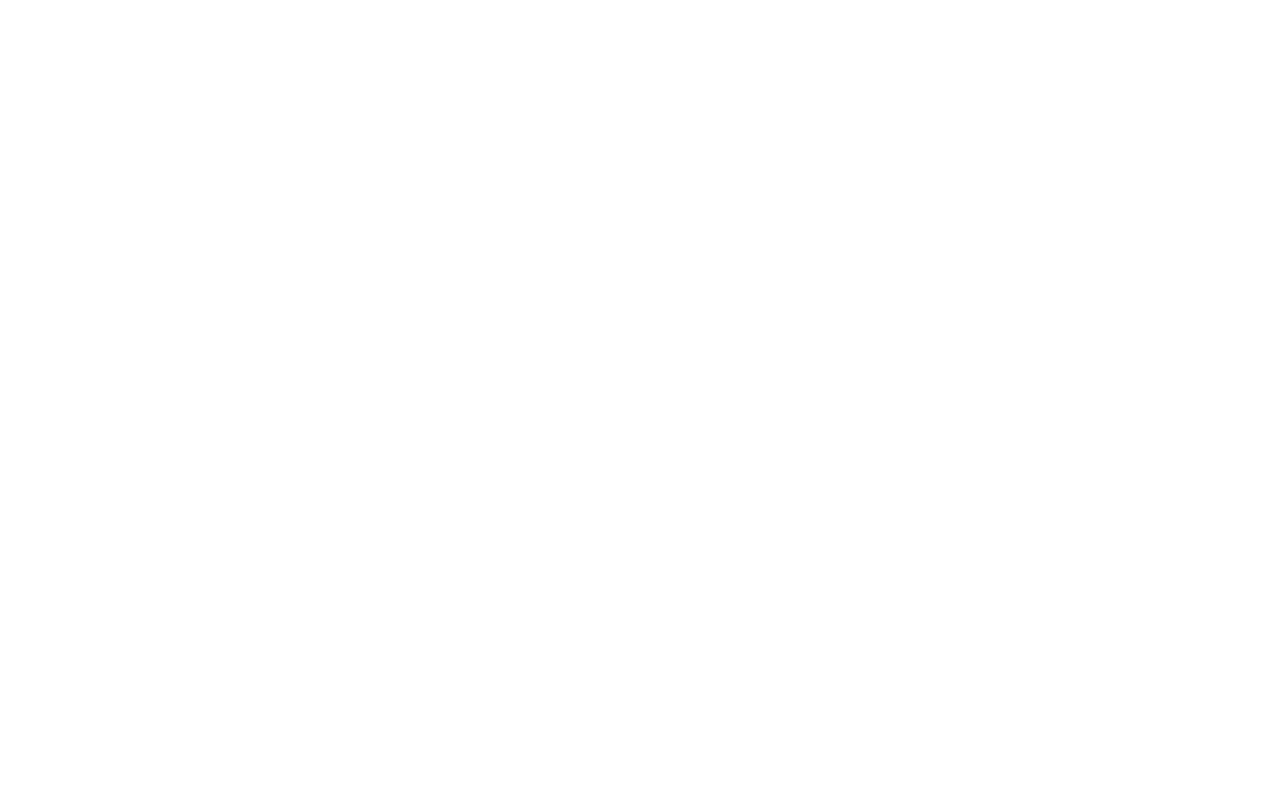
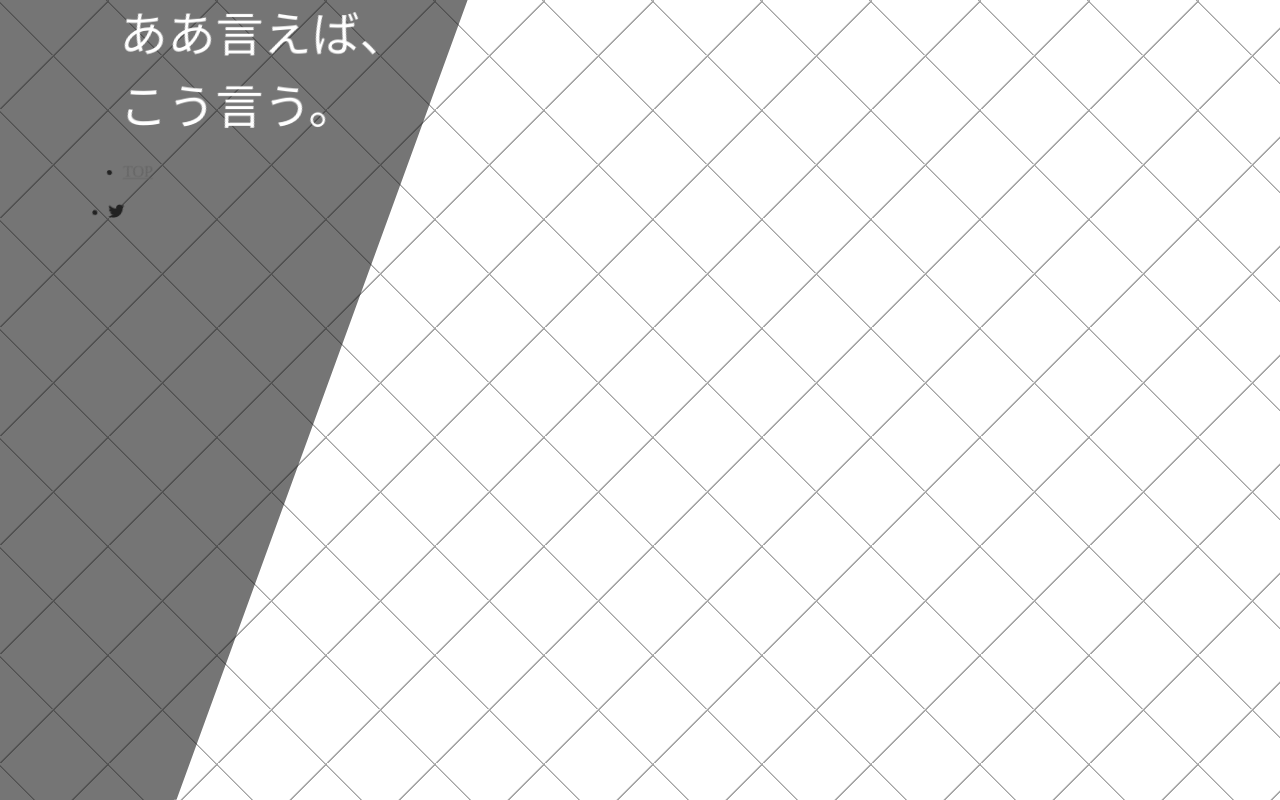
Before and after one commit to ibitsuki0296/quibble, a Nuxt app: page /enter in a window 1280 px wide. Before the commit this address had no page. Built offline with nearby package versions, Linux system fonts and the light colour scheme.

Commit message:
エントランスページ

```diff
--- a/assets/css/style.css
+++ b/assets/css/style.css
@@ -12,7 +12,7 @@
 
 .button {
   border: 1px solid #222;
-  background: rgba(25,25,25,0.2);
+  background: rgba(25,25,25,0.5);
   color: #fff;
   padding: 0.8rem 1.2rem;
   display: block;
@@ -41,7 +41,7 @@
   color: #fff;
 }
 
-.left-side {
+.top.left-side {
   background-color: rgba(25,25,25,0.6);
   padding-left: 190px;
   margin-left: -190px;
@@ -49,18 +49,16 @@
   width: 80vw;
 }
 
-.top.site-title {
+.top .site-title {
   transform: skewX(20deg);
   display: flex;
   justify-content: center;
-}
-
-.site-title {
   font-size: 6em;
+  color: #fff;
   margin: 8rem auto;
 }
 
-.top.button {
+.top .button {
   transform: skewX(20deg);
   width: 10rem;
   margin: 5rem auto 1rem;
@@ -68,7 +66,7 @@
   text-decoration: none;
 }
 
-.right-side {
+.top.right-side {
   background-color: rgba(204,204,204,0.6);
   transform: skewX(-20deg);
   padding-right: 30vw;
@@ -81,3 +79,33 @@
   margin-left: 3rem;
   font-size: 1.5rem;
 }
+
+/* サイドバー */
+.sidebar {
+  height: 100vh;
+  background:
+    linear-gradient(45deg, transparent 74px, transparent 75px, #a4a4a4 75px, #a4a4a4 76px, transparent 77px, transparent 109px),
+    linear-gradient(-45deg, transparent 75px, transparent 76px, #a4a4a4 76px, #a4a4a4 77px, transparent 78px, transparent 109px);
+  background-size: 109px 109px, 109px 109px,100% 6px, 109px 109px, 109px 109px;
+  background-position: 54px 55px, 0px 0px, 0px 0px, 0px 0px, 0px 0px;
+}
+
+.side-wrapper {
+  position: fixed;
+  height: 100vh;
+  transform: skewX(-20deg);
+  width: 40vw;
+  padding-left: 190px;
+  margin-left: -190px;
+  background-color: rgba(25,25,25,0.6);
+}
+
+.side-wrapper > * {
+  transform: skewX(20deg);
+}
+
+.side-wrapper .site-title a {
+  color: #fff;
+  text-decoration: none;
+  font-size: 3rem;
+}
--- /dev/null
+++ b/components/Sidebar.vue
@@ -0,0 +1,21 @@
+<template>
+  <div class="sidebar">
+    <div class="side-wrapper">
+      <div class="site-title">
+        <NuxtLink to="/">ああ言えば、<br />こう言う。</NuxtLink>
+      </div>
+      <nav>
+        <ul>
+          <li><NuxtLink to="/enter">TOP</NuxtLink></li>
+        </ul>
+      </nav>
+      <ul class="sns-list">
+        <li><a href="https://twitter.com/" target="_blank"><i class="fab fa-twitter"></i></a></li>
+      </ul>
+    </div>
+  </div>
+</template>
+<script>
+export default {
+}
+</script>
--- a/nuxt.config.js
+++ b/nuxt.config.js
@@ -9,6 +9,9 @@
       { name: 'viewport', content: 'width=device-width, initial-scale=1' },
       { hid: 'description', name: 'description', content: 'デフォルトの説明文が入ります。' },
     ],
+    script:[
+      { src: 'https://kit.fontawesome.com/bb1405746d.js' }
+    ],
     link: [
       { rel: 'icon', type: 'image/x-icon', href: '/favicon.ico' }
     ],
--- /dev/null
+++ b/pages/enter.vue
@@ -0,0 +1,7 @@
+<template>
+  <Sidebar />
+</template>
+<script>
+export default {
+}
+</script>
--- a/pages/index.vue
+++ b/pages/index.vue
@@ -1,8 +1,8 @@
 <template>
   <div class="top-wrapper">
-    <div class="left-side">
-      <h1 class="top site-title">ああ言えば、<br />こう言う。</h1>
-      <a class="top button" href="/enter">Enter</a>
+    <div class="top left-side">
+      <h1 class="site-title">ああ言えば、<br />こう言う。</h1>
+      <a class="button" href="/enter">Enter</a>
     </div><!-- left-side -->
     <div class="top right-side">
       <p class="lead">Words that go beyond other words.</p>
```
